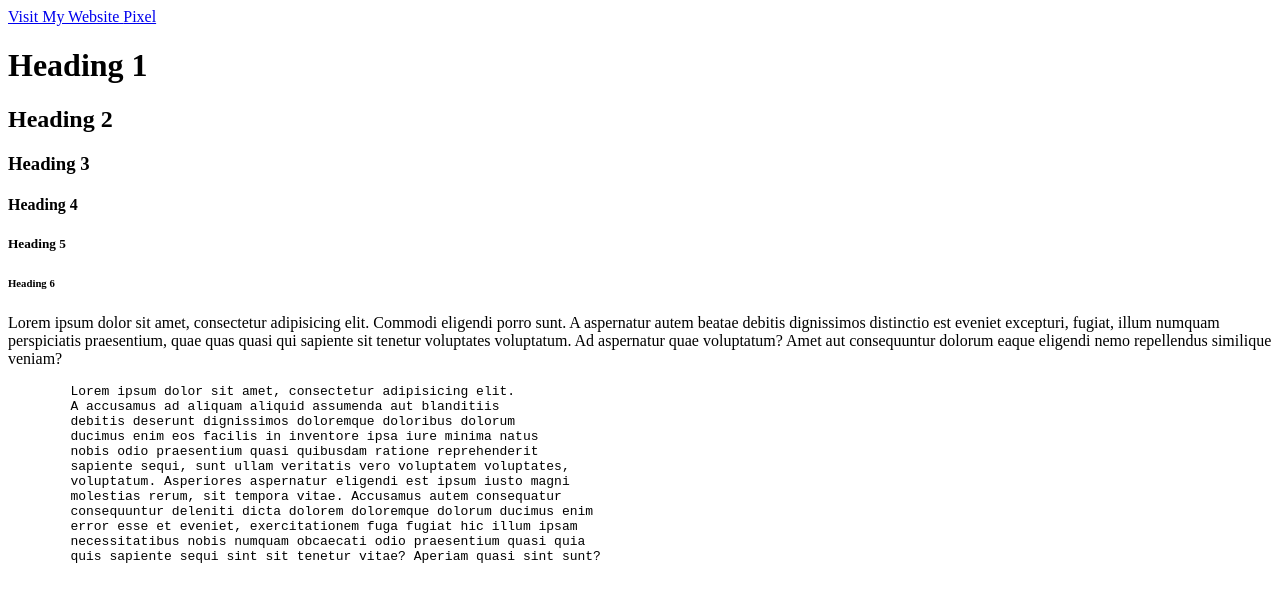
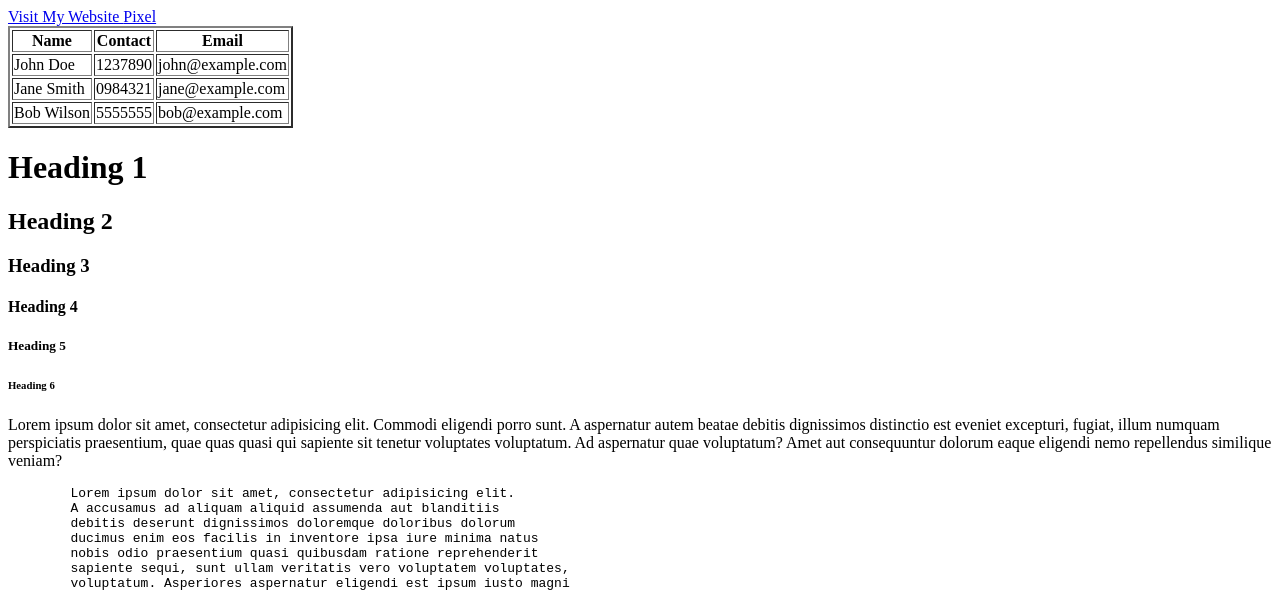
Before and after one commit to eswarroyce07/sample, a plain HTML site: page folder1/index.html in a window 1280 px wide. Shown: the top 592 px of the page. Drawn offline with Linux system fonts and the light colour scheme.

Commit message:
Table creations in Html

```diff
--- a/folder1/index.html
+++ b/folder1/index.html
@@ -3,13 +3,41 @@
 <head>
     <meta charset="UTF-8">
     <meta name ="author" content="Eswara kumar ">
-    <meta http-equiv="refresh" content="10; url=https://www.youtube.com/    "/>
+    <meta http-equiv="refresh" content="; url=https://www.youtube.com/    "/>
     <title>Document</title>
 </head>
 <body>
     <!--Semantic Elements-->
     <a href ="./index1.html" target="_blank">Visit My Website </a>
     <a href="#a">Pixel </a>
+    <table border="2">
+        <thead>
+            <tr>
+                <th>Name</th>
+                <th>Contact</th>
+                <th>Email</th>
+
+            </tr>
+        </thead>
+        <tbody>
+
+    <tr>
+        <td>John Doe</td>
+        <td>1237890</td>
+        <td>john@example.com</td>
+    </tr>
+    <tr>
+        <td>Jane Smith</td>
+        <td>0984321</td>
+        <td>jane@example.com</td>
+    </tr>
+    <tr>
+        <td>Bob Wilson</td>
+        <td>5555555</td>
+        <td>bob@example.com</td>
+    </tr>
+</tbody>
+    </table>
     <h1>Heading 1</h1>
     <h2>Heading 2</h2>
     <h3>Heading 3</h3>
```
